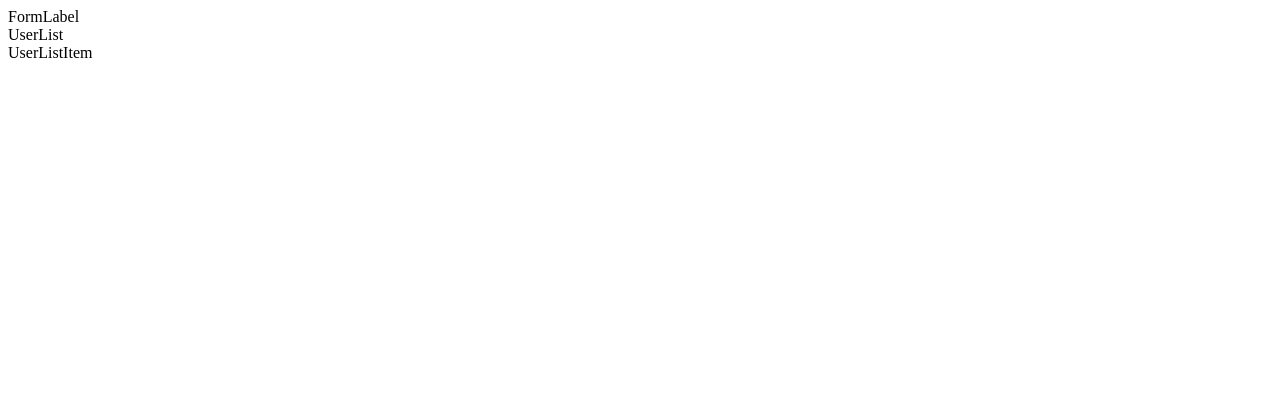
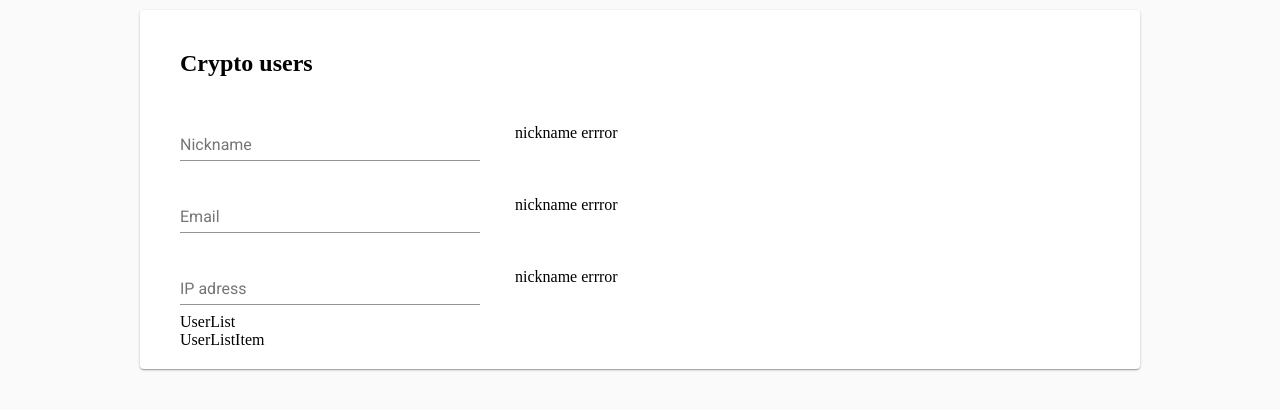
Before and after one commit to WojciechMoczydlowski/interviewapp, a React (Create React App) app: page / in a window 1280 px wide. Shown: the top 410 px of the page. Built offline with nearby package versions, Linux system fonts and the light colour scheme.

Commit message:
formLabel structure and redux

```diff
--- a/src/App.js
+++ b/src/App.js
@@ -1,4 +1,5 @@
 import React, { Component } from 'react';
+import CssBaseline from '@material-ui/core/CssBaseline';
 import 'typeface-roboto';
 import {Provider} from 'react-redux';
 import store from './redux/store';
@@ -8,6 +9,7 @@ import CryptoUsers from './scenes/CryptoUsers/CryptoUsers';
 class App extends Component {
   render() {
     return (<Provider store={store}>
+      <CssBaseline />
       <div className="App">
         <CryptoUsers/>
       </div>
--- a/src/redux/reducers/formReducer.js
+++ b/src/redux/reducers/formReducer.js
@@ -11,21 +11,22 @@ const formDate = {
 };
 
 const formReducer = (state = formDate, action) => {
+  console.log(action.payload);
   switch (action.type) {
     case CHANGE_NICKNAME:
-      const newNickname = state.nickname + action.payload;
+      const newNickname = action.payload;
       return {
         ...state,
         nickname: newNickname
       };
     case CHANGE_EMAIL:
-      const newEmail = state.email + action.payload;
+      const newEmail = action.payload;
       return {
         ...state,
         email: newEmail
       };
     case CHANGE_IPADRESS:
-      const newIpadress = state.ipadress + action.payload;
+      const newIpadress = action.payload;
       return {
         ...state,
         ipadress: newIpadress
--- a/src/scenes/CryptoUsers/CryptoUsers.js
+++ b/src/scenes/CryptoUsers/CryptoUsers.js
@@ -1,25 +1,35 @@
 import React from "react";
+import PropTypes from "prop-types";
 import { withStyles } from "@material-ui/core/styles";
 import FormLabel from "./components/FormLabel";
 import UserList from "./components/UserList";
 import UserListItem from "./components/UserListItem";
-
+import Card from '@material-ui/core/Card';
 
 const CryptoUsers = props => {
   const { classes } = props;
   return (
-    <div>
+    <Card className = {classes.root}>
+      <h2 className = {classes.title}>Crypto users</h2>
       <FormLabel />
       <UserList/>
       <UserListItem />
-    </div>
+    </Card>
   );
 };
 
 const styles = theme => ({
   root: {
-
-  }
+   maxWidth: '1000px',
+   margin: '10px auto 0 auto',
+   padding: '20px 40px 20px 40px',
+  },
+  title: {}
 });
 
+CryptoUsers.propTypes = {
+  classes: PropTypes.object.isRequired
+};
+
+
 export default withStyles(styles)(CryptoUsers);
--- /dev/null
+++ b/src/scenes/CryptoUsers/components/Error.js
@@ -0,0 +1,26 @@
+import React from "react";
+import PropTypes from "prop-types";
+import { withStyles } from "@material-ui/core/styles";
+
+const ErrorComp = props => {
+  const { classes } = props;
+  const { message, display } = props;
+  return (
+    <div className={classes.root}>
+      {display ? <div>{message}</div> : <div />}
+    </div>
+  );
+};
+const styles = theme => ({
+  root: { display: 'flex',
+alignItems: 'center',
+paddingLeft: '35px'
+}
+});
+
+ErrorComp.propTypes = {
+    classes: PropTypes.object.isRequired
+  };
+
+
+export default withStyles(styles)(ErrorComp);
--- a/src/scenes/CryptoUsers/components/FormLabel.js
+++ b/src/scenes/CryptoUsers/components/FormLabel.js
@@ -1,14 +1,105 @@
-import React from "react";
+import React, { Component } from "react";
+import Error from "./Error";
+import { compose } from "redux";
+import { connect } from "react-redux";
 import { withStyles } from "@material-ui/core/styles";
+import PropTypes from "prop-types";
+import TextField from "@material-ui/core/TextField";
 
-const FormLabel = (props) =>{
-  const { classes } = props;
-  return <div>FormLabel</div>;
-}
+import { changeNickname , changeEmail, changeIpadress } from "../../../redux/actions/formActions";
+
+class FormLabel extends Component {
+
+  handleNicknameChange = (event) =>{
+    this.props.changeNickname(event.target.value);
+  }
+  handleEmailChange = (event) =>{
+    this.props.changeEmail(event.target.value);
+  }
+  handleIpadressChange = (event) =>{
+    this.props.changeIpadress(event.target.value);
+  }
+  render() {
+    const { classes } = this.props;
+    const displayError = true;
+  return (
+    <form className={classes.container} noValidate autoComplete="off">
+      <div className={classes.flexWrapperRow}>
+        <TextField
+          id="standard-name"
+          label="Nickname"
+          className={classes.textField}
+          //value={values.name}
+           onChange={this.handleNicknameChange}
+          margin="normal"
+        />
+        <Error message="nickname errror" display={displayError} />
+      </div>
+      <div className={classes.flexWrapperRow}>
+        <TextField
+          id="standard-name"
+          label="Email"
+          className={classes.textField}
+          // value={values.name}
+          onChange={this.handleEmailChange}
+          margin="normal"
+        />
+        <Error message="nickname errror" display={displayError}  />
+      </div>
+      <div className={classes.flexWrapperRow}>
+        <TextField
+          id="standard-name"
+          label="IP adress"
+          className={classes.textField}
+          //value={values.name}
+          onChange={this.handleIpadressChange}
+          margin="normal"
+        />
+        <Error message="nickname errror" display={displayError}  />
+      </div>
+    </form>
+  );
+}};
 const styles = theme => ({
-  root: {
-
+  root: {},
+  container: {
+    display: "flex",
+    flexDirection: "column"
+  },
+  textField: {
+    width: "300px"
+  },
+  flexWrapperRow:{
+    display: 'flex',
+    flexDirection: 'row',
   }
 });
 
-export default withStyles(styles)(FormLabel);
+const mapStateToProps = state => ({
+});
+
+const mapDispatchToProps = dispatch => {
+  return {
+    changeNickname: nickname => {
+      dispatch(changeNickname(nickname));
+    },
+    changeEmail: email => {
+      dispatch(changeEmail(email));
+    },
+    changeIpadress: ipadress => {
+      dispatch(changeIpadress(ipadress));
+    }
+  };
+};
+
+FormLabel.propTypes = {
+  classes: PropTypes.object.isRequired
+};
+
+export default compose(
+  connect(
+    mapStateToProps,
+    mapDispatchToProps
+  ),
+  withStyles(styles)
+)(FormLabel);
--- a/src/scenes/CryptoUsers/components/UserList.js
+++ b/src/scenes/CryptoUsers/components/UserList.js
@@ -1,4 +1,5 @@
 import React from "react";
+import PropTypes from "prop-types";
 import { withStyles } from "@material-ui/core/styles";
 
 const UserList = (props) =>{
@@ -11,4 +12,8 @@ const styles = theme => ({
   }
 });
 
+UserList.propTypes = {
+  classes: PropTypes.object.isRequired
+};
+
 export default withStyles(styles)(UserList);
```
Also changed, not shown: src/scenes/CryptoUsers/components/UserListItem.js (+7 -0 lines).
